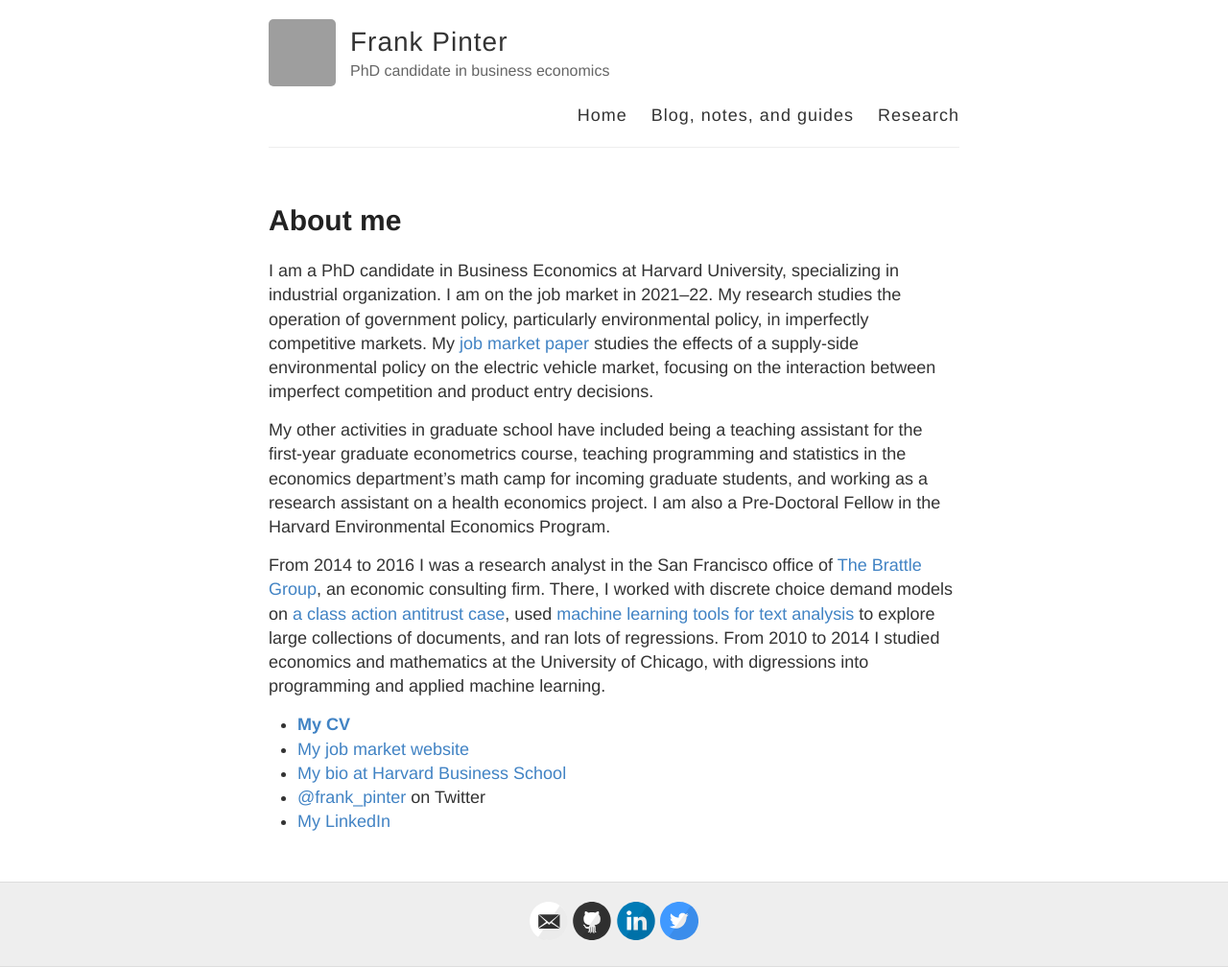
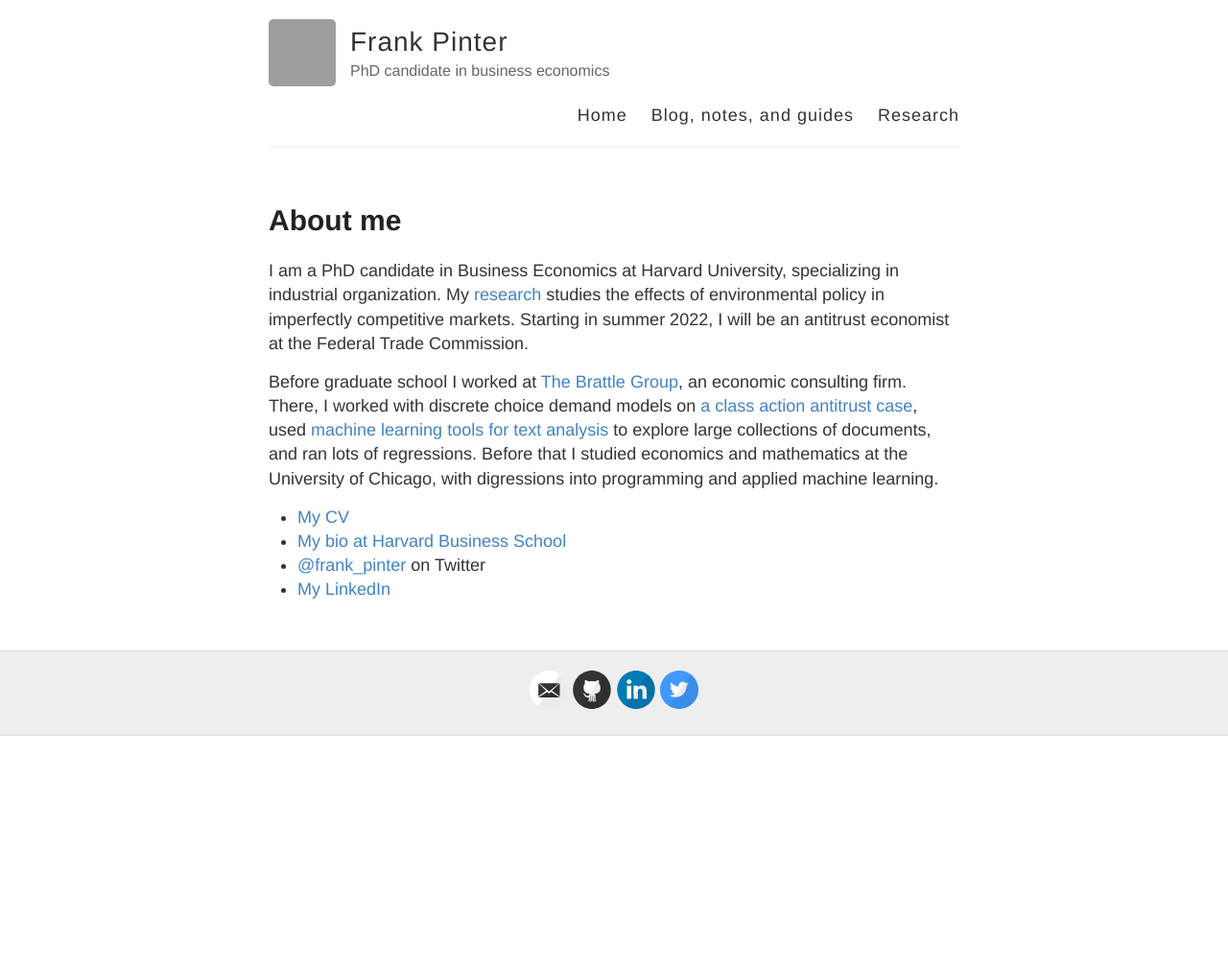
Before and after one commit to fpinter/fpinter.github.io, a Jekyll site: the page built from index.md, in a window 1280 px wide. Shown: the whole page at 96% size. Built offline with Jekyll 4.4.1, drawn with Linux system fonts in a browser that asks for light colours; after the commit the page ends 900 px from its top, so only the background shows below that; grey boxes are pictures that could not be loaded.

Commit message:
Update bio

```diff
--- a/index.md
+++ b/index.md
@@ -6,14 +6,11 @@
     - /about/
 ---
 
-I am a PhD candidate in Business Economics at Harvard University, specializing in industrial organization. I am on the job market in 2021--22. My research studies the operation of government policy, particularly environmental policy, in imperfectly competitive markets. My [job market paper](/Pinter_JMP.pdf) studies the effects of a supply-side environmental policy on the electric vehicle market, focusing on the interaction between imperfect competition and product entry decisions.
+I am a PhD candidate in Business Economics at Harvard University, specializing in industrial organization. My [research](/research) studies the effects of environmental policy in imperfectly competitive markets. Starting in summer 2022, I will be an antitrust economist at the Federal Trade Commission.
 
-My other activities in graduate school have included being a teaching assistant for the first-year graduate econometrics course, teaching programming and statistics in the economics department's math camp for incoming graduate students, and working as a research assistant on a health economics project. I am also a Pre-Doctoral Fellow in the Harvard Environmental Economics Program.
+Before graduate school I worked at [The Brattle Group](http://www.brattle.com), an economic consulting firm. There, I worked with discrete choice demand models on [a class action antitrust case](http://www.brattle.com/news-and-knowledge/news/daubert-motion-granted-based-on-testimony-of-brattle-principal-daniel-mcfadden), used [machine learning tools for text analysis](https://doi.org/10.1515/ev-2016-0007) to explore large collections of documents, and ran lots of regressions. Before that I studied economics and mathematics at the University of Chicago, with digressions into programming and applied machine learning.
 
-From 2014 to 2016 I was a research analyst in the San Francisco office of [The Brattle Group](http://www.brattle.com), an economic consulting firm. There, I worked with discrete choice demand models on [a class action antitrust case](http://www.brattle.com/news-and-knowledge/news/daubert-motion-granted-based-on-testimony-of-brattle-principal-daniel-mcfadden), used [machine learning tools for text analysis](https://doi.org/10.1515/ev-2016-0007) to explore large collections of documents, and ran lots of regressions. From 2010 to 2014 I studied economics and mathematics at the University of Chicago, with digressions into programming and applied machine learning.
-
-- **[My CV](https://frankpinter.com/Pinter_CV.pdf)**
-- [My job market website](https://scholar.harvard.edu/pinter)
+- [My CV](https://frankpinter.com/Pinter_CV.pdf)
 - [My bio at Harvard Business School](http://www.hbs.edu/faculty/Pages/profile.aspx?facId=889123)
 - [@frank_pinter](https://twitter.com/frank_pinter) on Twitter
 - [My LinkedIn](https://www.linkedin.com/in/frank-pinter-816a6956)
```
